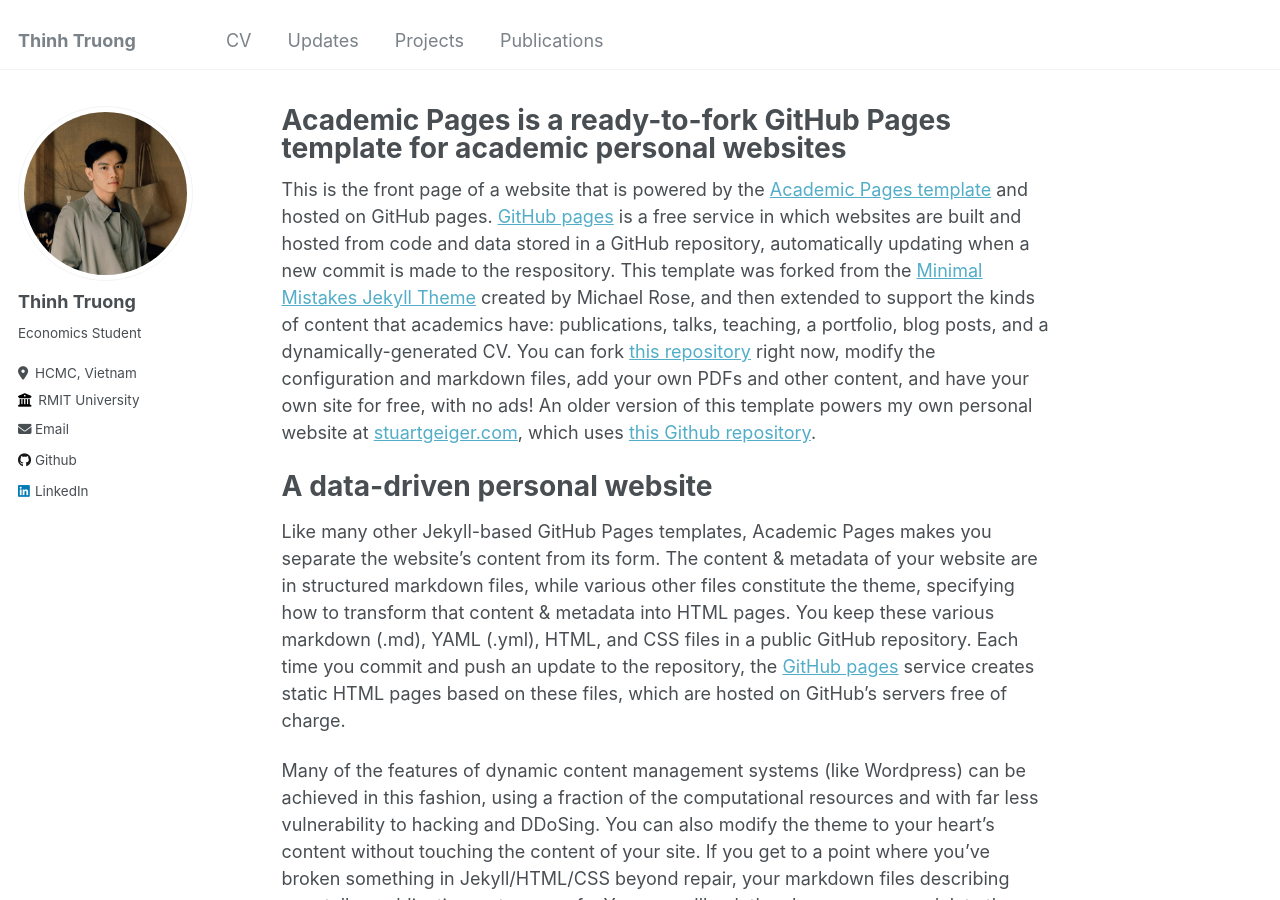
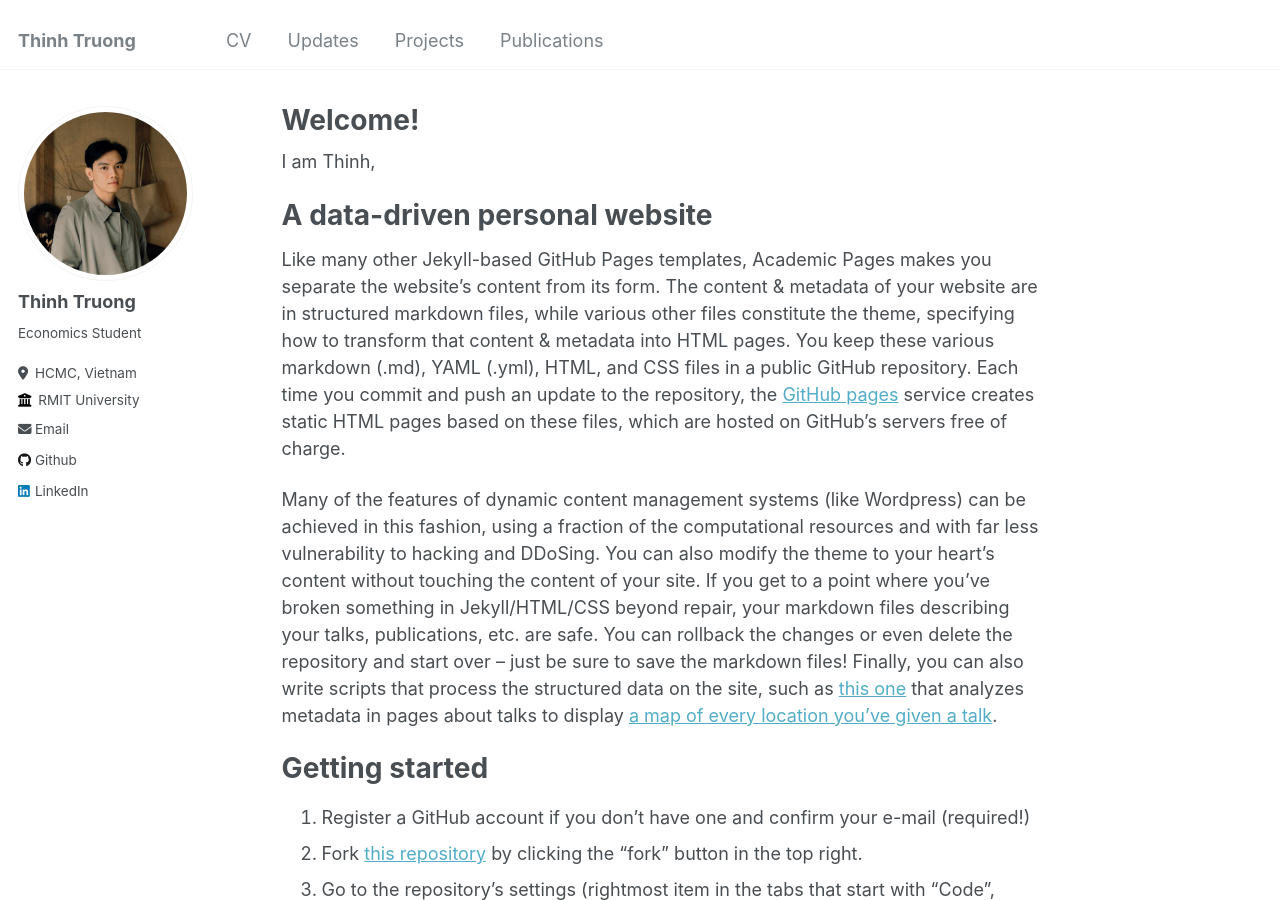
Before and after one commit to truongtuongthinh/truongtuongthinh1.github.io, a Jekyll site: the page built from _pages/about.md, in a window 1280 px wide and 900 px high. Built offline with Jekyll 4.4.1, drawn with Linux system fonts in a browser that asks for light colours.

Commit message:
Update about.md

```diff
--- a/_pages/about.md
+++ b/_pages/about.md
@@ -1,13 +1,13 @@
 ---
 permalink: /
-title: "Academic Pages is a ready-to-fork GitHub Pages template for academic personal websites"
+title: "Welcome!"
 author_profile: true
 redirect_from:
   - /about/
   - /about.html
 ---
 
-This is the front page of a website that is powered by the [Academic Pages template](https://github.com/academicpages/academicpages.github.io) and hosted on GitHub pages. [GitHub pages](https://pages.github.com) is a free service in which websites are built and hosted from code and data stored in a GitHub repository, automatically updating when a new commit is made to the respository. This template was forked from the [Minimal Mistakes Jekyll Theme](https://mmistakes.github.io/minimal-mistakes/) created by Michael Rose, and then extended to support the kinds of content that academics have: publications, talks, teaching, a portfolio, blog posts, and a dynamically-generated CV. You can fork [this repository](https://github.com/academicpages/academicpages.github.io) right now, modify the configuration and markdown files, add your own PDFs and other content, and have your own site for free, with no ads! An older version of this template powers my own personal website at [stuartgeiger.com](http://stuartgeiger.com), which uses [this Github repository](https://github.com/staeiou/staeiou.github.io).
+I am Thinh,
 
 A data-driven personal website
 ======
```
